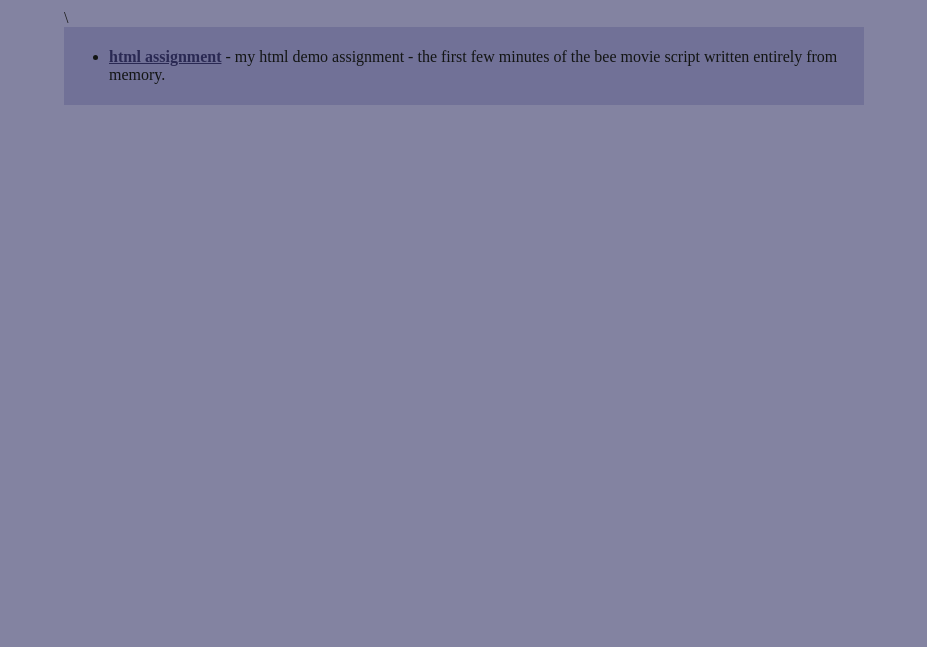
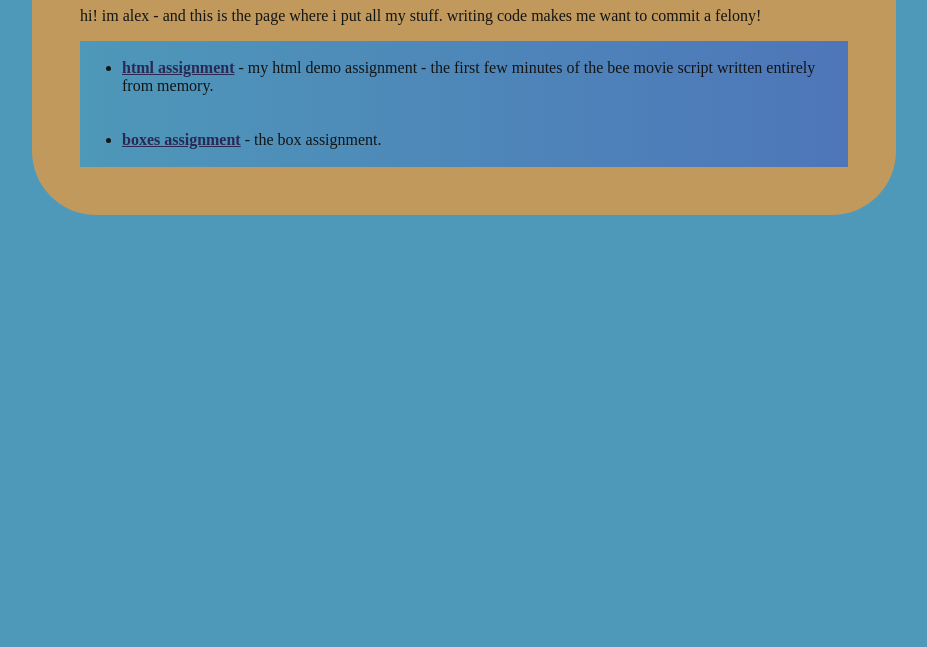
Before and after one commit to eyelesa/lcc, a plain HTML site: page index.html in a window 1280 px wide. Shown: the part 153-800 px from the top of the page, without its empty margins (176-1103 px from the left). Drawn offline with Linux system fonts and the light colour scheme.

Commit message:
Update index.html

```diff
--- a/index.html
+++ b/index.html
@@ -4,27 +4,29 @@
 
 <head>
 
-    <title>web demo landing page</title>
+    <title>alex harding</title>
 
     <!-- style is how you add internal css rules to your html -->
     <style>
+        p.double {border-style: double;}
         html {
-            background-color: #8383a1;
+            background-color: #4e98b9;
             color: #131514;
             font-family: 'Playfair Display', serif;
+
         }
 
         body {
-            max: 60vw;
+
+           width: 60vw;
             max-width: 800px;
             margin: auto;
             margin-top: 2rem;
-            padding: 1rem;
-            background: none;
+            padding: 3rem;
+            border-radius: 4rem;
             font-family: 'Playfair Display', serif;
-            color:rgb(26, 26, 26)
+            background-color: rgb(194, 153, 92);
         }
-
         a {
             color: rgb(0, 0, 0);
         }
@@ -49,11 +51,12 @@ a:active {
 }
 
 div:hover {
-  background-color: #6c6c94;
+  background-color: #3f7e9b;
 }div {
-  background-color: #717197;
+    background: rgb(78,152,185);
+background: linear-gradient(90deg, rgba(78,152,185,1) 0%, rgba(78,118,185,1) 100%);
   color: #131514;
-  padding: 5px;
+  padding: 2px;
   text-align: left;
 }
     </style>
@@ -61,10 +64,11 @@ div:hover {
 
 <body>
     <!-- headline text -->
+
     <h1>alex harding - web demo page</h1>
 
     <!-- introduction text -->
-    <p>im alex - and this is the page where i put all my stuff.</p>
+    <p>hi! im alex - and this is the page where i put all my stuff. writing code makes me want to commit a felony!</p>
 
 
     <!--
@@ -81,13 +85,19 @@ div:hover {
     -->
 
 
-    <!-- bullet list with items that include a link to a new page -->\
+    <!-- bullet list with items that include a link to a new page -->
     <div>
     <ul>
         <li><strong><a href="gonkba.html" target="_blank">html assignment</a></strong> -
             my html demo assignment - the first few minutes of the bee movie script written entirely from memory.</li>
     </ul>
     </div>
+    <div>
+        <ul>
+            <li><strong><a href="boxes.html" target="_blank">boxes assignment</a></strong> -
+                the box assignment.</li>
+        </ul>
+        </div>
 
 
 </body>
```
